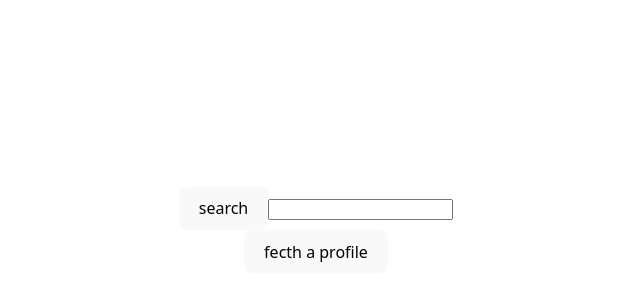
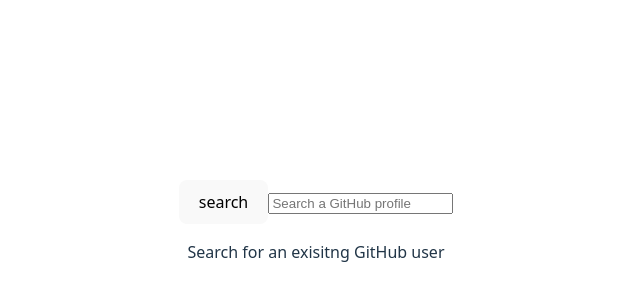
Before and after one commit to anisazade/github-profile-search, a React (Vite) app: page / in a window 1280 px wide. Shown: the part 170-470 px from the top of the page, without its empty margins (324-964 px from the left). Built offline with nearby package versions, Linux system fonts and the light colour scheme.

Commit message:
feat: add React state data for dynamic user interaction

```diff
--- a/src/App.jsx
+++ b/src/App.jsx
@@ -1,15 +1,6 @@
 import { useState } from 'react';
 // import { use } from 'react';
 import './App.css';
-
-function SerachBar() {
-    return (
-        <>
-            <button id="search-button">search</button>
-            <input type="Search repo, or a GitHub profile" id="search-input" />
-        </>
-    );
-}
 
 function UserInformation({ user }) {
     return (
@@ -54,16 +45,29 @@
     );
 }
 
-function Header() {
+function Header({ onSearch }) {
+    const [searchTerm, setSearchTerm] = useState('');
+
     return (
         <div>
-            <SerachBar />
+            <button id="search-button" onClick={() => onSearch(searchTerm)}>
+                search
+            </button>
+            <input
+                type="text"
+                placeholder="Search a GitHub profile"
+                id="search-input"
+                value={searchTerm}
+                onChange={function (event) {
+                    setSearchTerm(event.target.value);
+                }}
+            />
         </div>
     );
 }
 
 function Profile({ data }) {
-    if(data){
+    if (data) {
         return (
             <div id="profile-container">
                 <UserInformation user={data.user} />
@@ -76,14 +80,18 @@
 
 function App() {
     const [profile, setProfile] = useState(null);
-    function fetch_data() {
-        getProfile('lukastaegert').then(setProfile);
+    function handleSearch(username) {
+        getProfile(username).then(setProfile);
     }
     return (
         <>
-            <Header />
+            <Header onSearch={handleSearch} />
             <Profile data={profile} />
-            {(!profile) && <button onClick={fetch_data}>fecth a profile</button>}
+            {!profile && (
+                <div>
+                    <p>Search for an exisitng GitHub user</p>
+                </div>
+            )}
         </>
     );
 }
@@ -99,7 +107,7 @@
         .then((response) => (response.ok ? response.json() : null))
         .catch(console.error);
 
-    if (!userJson) return {};
+    if (!userJson) return null;
 
     const reposJson = await fetch(URL.parse(userJson.repos_url)).then((data) => data.json());
     const user = {
```
